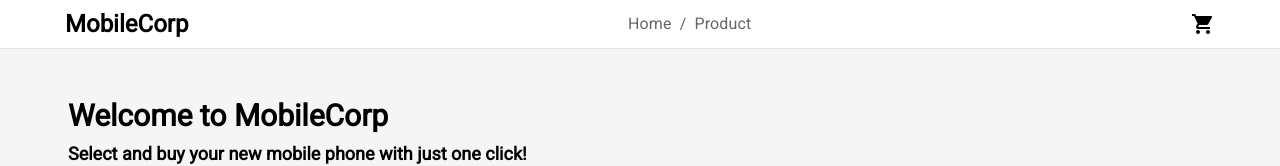
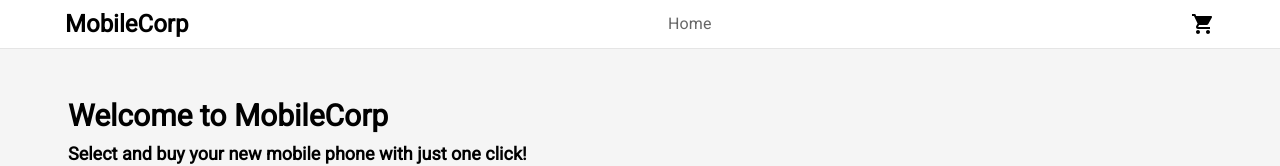
Before and after one commit to victorandujar/MobileCorp-front, a React (Create React App) app: page / in a window 1280 px wide. Shown: the top 166 px of the page. Built offline with nearby package versions, Linux system fonts and the light colour scheme; no server answers.

Commit message:
Add functionality to BreadCrumbs component

```diff
--- a/src/components/BreadCrumbs/BreadCrumbs.jsx
+++ b/src/components/BreadCrumbs/BreadCrumbs.jsx
@@ -1,23 +1,21 @@
 import * as React from "react";
 import Breadcrumbs from "@mui/material/Breadcrumbs";
-import Link from "@mui/material/Link";
-
-const handleClick = (event) => {
-  event.preventDefault();
-};
+import { Link, useLocation } from "react-router-dom";
 
 const BasicBreadcrumbs = () => {
+  const { pathname } = useLocation();
+
   return (
-    <div role="presentation" onClick={handleClick}>
-      <Breadcrumbs aria-label="breadcrumb">
-        <Link underline="hover" color="inherit" href="/">
-          Home
-        </Link>
-        <Link underline="hover" color="inherit" href="/product">
+    <Breadcrumbs aria-label="breadcrumb">
+      <Link underline="hover" color="inherit" to="/">
+        Home
+      </Link>
+      {pathname.includes("/product") && (
+        <Link underline="hover" color="inherit" to="/product/:productId">
           Product
         </Link>
-      </Breadcrumbs>
-    </div>
+      )}
+    </Breadcrumbs>
   );
 };
 
```
